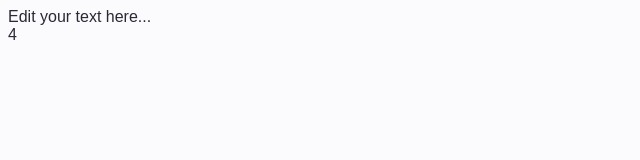
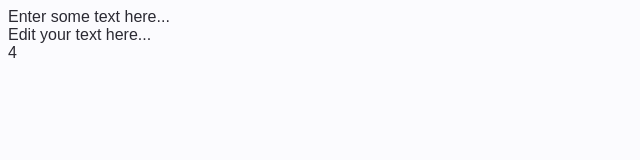
Before and after one commit to jdelarubia/ts-webcomponent-example, a website: page src/wc-word-count/index.html in a window 1280 px wide. Shown: the whole page, without its empty margins (0-640 px from the left). Drawn offline with Linux system fonts and the light colour scheme.

Commit message:
add attributes to component

```diff
--- a/src/wc-word-count/index.html
+++ b/src/wc-word-count/index.html
@@ -9,7 +9,8 @@
   </head>
   <body>
     <main>
-      <wc-word-count></wc-word-count>
+      <wc-word-count width="22em" height="20em">Enter some text here...</wc-word-count>
+
     </main>
 
     <script src="./src/wc-word-count.js"></script>
```
